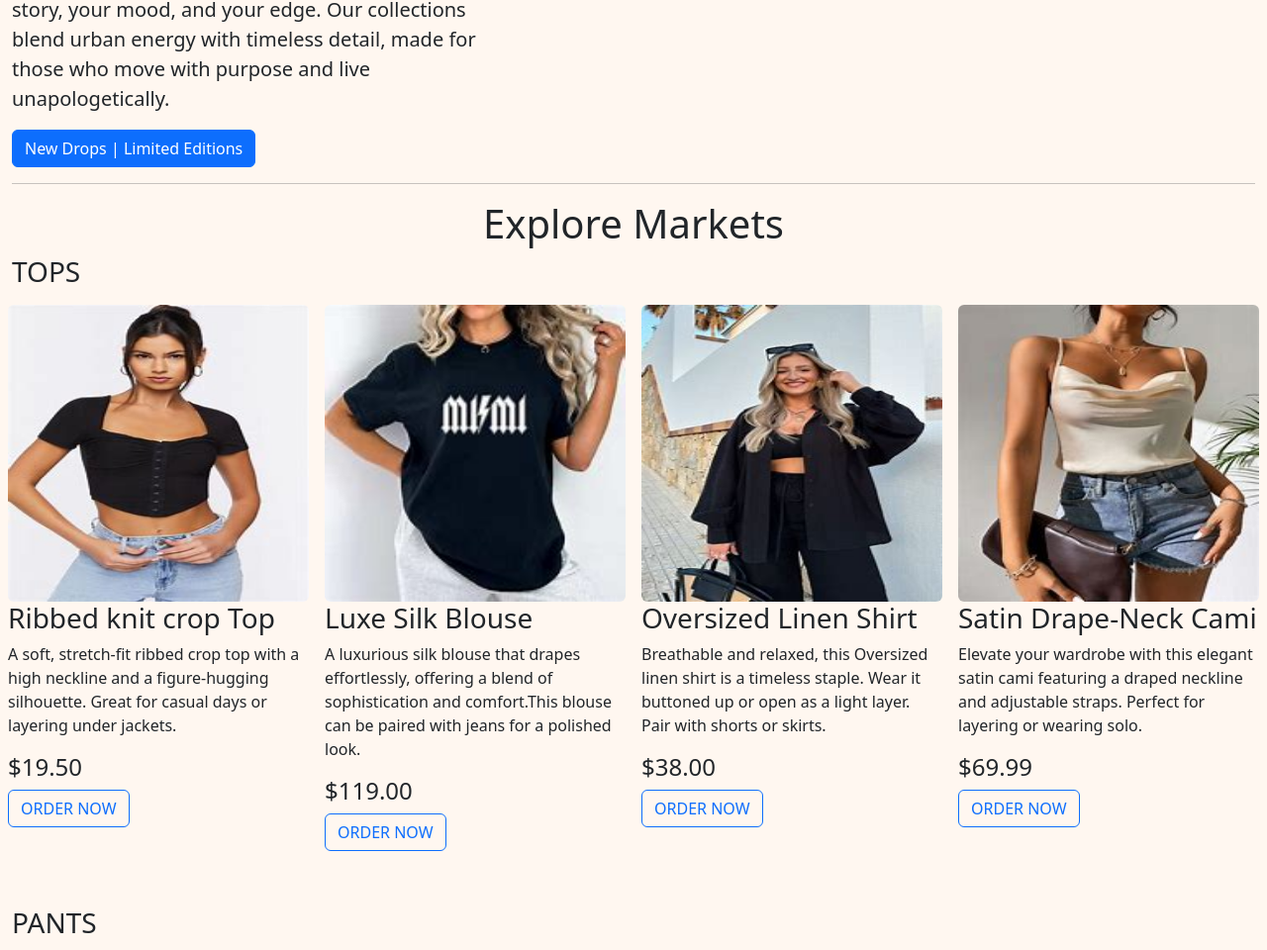
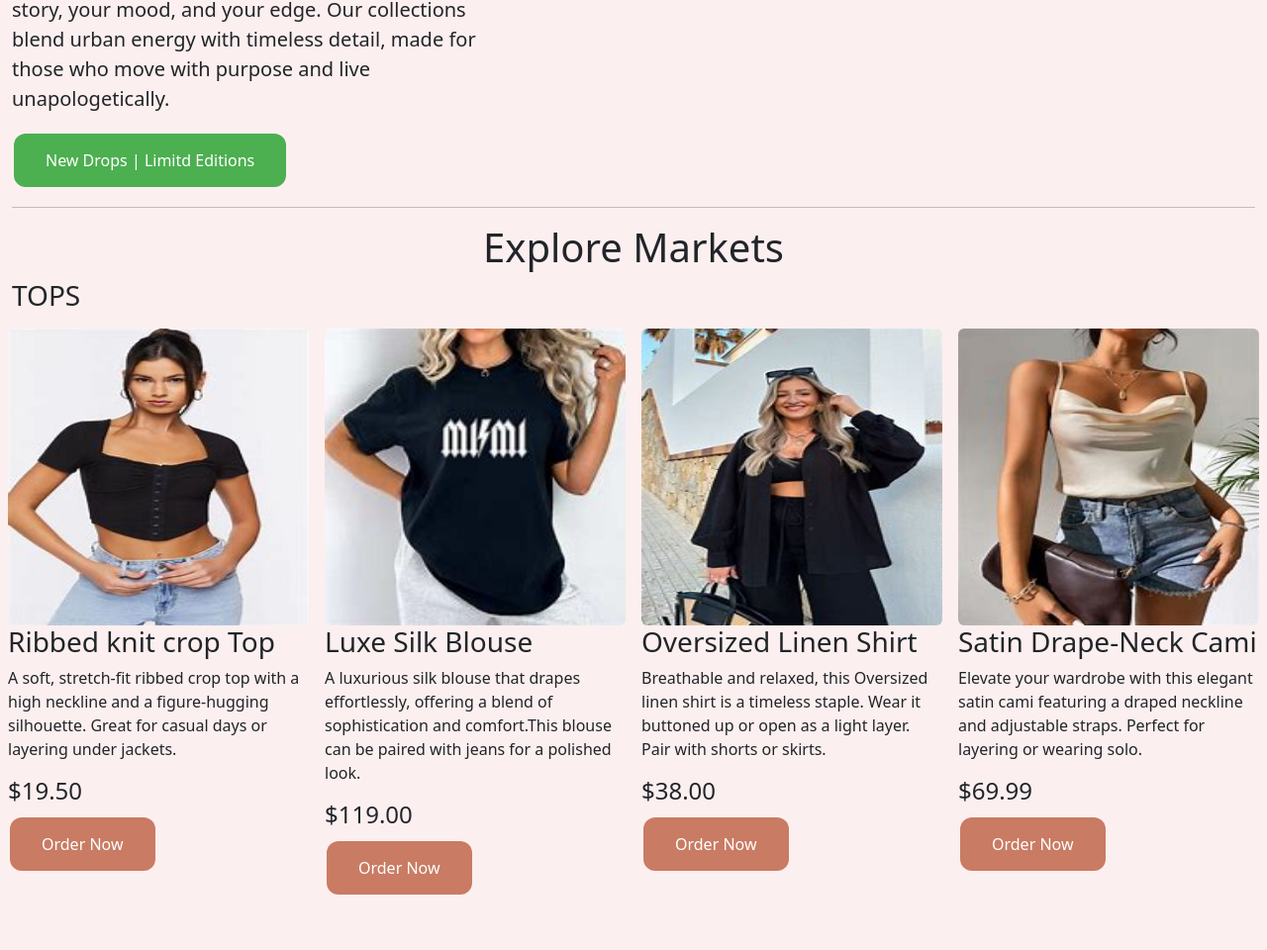
Before and after one commit to Bi-bah/Gesp-fashion, a plain HTML site: page index.html in a window 1280 px wide. Shown: the part 452-1412 px from the top of the page at 99% size. Drawn offline with nearby package versions, Linux system fonts and the light colour scheme.

Commit message:
Added new features / updated code

```diff
--- /dev/null
+++ b/css/style.css
@@ -0,0 +1,37 @@
+.button2{
+    background-color: #4CAF50;
+    border: none;
+    color: white;
+    padding: 15px 32px;
+    text-align: center;
+    text-decoration: none;
+    display: inline-block;
+    font-size: 16px;
+    margin: 4px 2px;
+    cursor: pointer;
+    border-radius: 12px;
+}
+.button2:hover {
+    background-color: #A65B43;
+}
+
+
+
+
+
+.button3{
+    background-color: #C97B63;
+    border: none;
+    color: white;
+    padding: 15px 32px;
+    text-align: center;
+    text-decoration: none;
+    display: inline-block;
+    font-size: 16px;
+    margin: 4px 2px;
+    cursor: pointer;
+    border-radius: 12px;
+}
+.button3:hover {
+    background-color: #A65B43;
+}
--- a/index.html
+++ b/index.html
@@ -4,11 +4,12 @@
     <meta charset="UTF-8">
     <meta name="viewport" content="width=device-width, initial-scale=1.0">
     <title>GESP-Fashion</title>
+    <link rel="stylesheet" href="css/style.css">
     <link rel="stylesheet" href="https://cdn.jsdelivr.net/npm/bootstrap-icons@1.11.3/font/bootstrap-icons.min.css">
     <link href="https://cdn.jsdelivr.net/npm/bootstrap@5.3.5/dist/css/bootstrap.min.css" rel="stylesheet" integrity="sha384-SgOJa3DmI69IUzQ2PVdRZhwQ+dy64/BUtbMJw1MZ8t5HZApcHrRKUc4W0kG879m7" crossorigin="anonymous">
 </head>
-<body style="background-color: #fff7f0;">
-    <nav class="navbar navbar-expand-sm bg-primary navbar-dark">
+<body style="background-color:#FCEFEF;">
+    <nav class="navbar navbar-expand-sm navbar-dark" style="background-color:#5C4D3D;">
         <div class="container-fluid">
           <a class="navbar-brand" href="#"> <img src="images/logo.png" alt="" height="35" width="35" class="rounded-circle">Bibah's Couture</a>
           <button class="navbar-toggler" type="button" data-bs-toggle="collapse" data-bs-target="#collapsibleNavbar">
@@ -29,18 +30,18 @@
           </div>
         </div>
       </nav>
-      <div class="container-fluid" style="background-color: #fff7f0;">
+      <div class="container-fluid" style="background-color: #FCEFEF;">
 
         <div class="row">
 
             <div class="col-md-5">
                 <h1 class="display-1">Where Style Meets Identity</h1>
                 <p class="lead">Step into a world where fashion isn't just worn—it's lived. At Bibah's Couture, we design bold, trend-forward pieces that empower you to express your story, your mood, and your edge. Our collections blend urban energy with timeless detail, made for those who move with purpose and live unapologetically.</p>
-                <a href="" class="btn btn-primary">New Drops | Limited Editions</a>
+                <a href="" class="button2">New Drops | Limitd Editions</a>
             </div>
 
             <div class="col-md-7">
-                <img src="images/banner.png" alt="" class="img-fluid">
+                <img src="images/Bibah.png" alt="" class="img-fluid">
             </div>
 
 
@@ -57,28 +58,28 @@
             <h3>Ribbed knit crop Top</h3>
             <p> A soft, stretch-fit ribbed crop top with a high neckline and a figure-hugging silhouette. Great for casual days or layering under jackets.</p>
             <h4> $19.50</h4>
-            <button class="btn btn-outline-primary">ORDER NOW</button>
+            <a href="" class="button3">Order Now</a>
         </div>
         <div class="col-md-3 p-2">
           <img src="images/top4.png" style="width: 400px; height: 300px;" alt="" class="img-fluid rounded">
             <h3> Luxe Silk Blouse</h3>
             <p>A luxurious silk blouse that drapes effortlessly, offering a blend of sophistication and comfort.This blouse can be paired with jeans for a polished look.</p>
             <h4> $119.00</h4>
-            <button class="btn btn-outline-primary">ORDER NOW</button>
+            <a href="" class="button3">Order Now</a>
           </div>
         <div class="col-md-3 p-2">
           <img src="images/top3.png" style="width: 400px; height: 300px;" alt="" class="img-fluid rounded">
             <h3> Oversized Linen Shirt</h3>
             <p>Breathable and relaxed, this Oversized linen shirt is a timeless staple. Wear it buttoned up or open as a light layer. Pair with shorts or skirts.</p>
             <h4> $38.00</h4>
-            <button class="btn btn-outline-primary">ORDER NOW</button>
+            <a href="" class="button3">Order Now</a>
           </div>
         <div class="col-md-3 p-2">
           <img src="images/top1.png" style="width: 400px; height: 300px;" alt="" class="img-fluid rounded">
             <h3> Satin Drape-Neck Cami</h3>
             <p>Elevate your wardrobe with this elegant satin cami featuring a draped neckline and adjustable straps. Perfect for layering or wearing solo.</p>
             <h4>$69.99</h4>
-            <button class="btn btn-outline-primary">ORDER NOW</button>
+            <a href="" class="button3">Order Now</a>
           </div>
     </div>
 
@@ -92,28 +93,28 @@
             <h3>High-Waist Wide-Leg Trousers</h3>
             <p> Tailored wide-leg trousers with pleats and a concealed zip. Dress them up for work or down for the weekend.</p>
             <h4>$48.50</h4>
-            <button class="btn btn-outline-primary">ORDER NOW</button>
+            <a href="" class="button3">Order Now</a>
         </div>
         <div class="col-md-3 p-2">
           <img src="images/pants2.png" style="width: 400px; height: 300px;" alt="" class="img-fluid rounded">
             <h3>Distressed Straight-Leg Jeans </h3>
             <p>Mid-wash denim jeans with ripped knees and a relaxed fit. A go-to for casual, edgy looks.</p>
             <h4>$44.00</h4>
-            <button class="btn btn-outline-primary">ORDER NOW</button>
+            <a href="" class="button3">Order Now</a>
           </div>
         <div class="col-md-3 p-2">
           <img src="images/pants4.png" style="width: 400px; height: 300px;" alt="" class="img-fluid rounded">
             <h3> Soft Lounge Joggers</h3>
             <p>Made from ultra-soft cotton blend, these joggers feature a drawstring waist and cuffed hems. Perfect for lounging or quick errands.</p>
             <h4>$29.99</h4>
-            <button class="btn btn-outline-primary">ORDER NOW</button>
+            <a href="" class="button3">Order Now</a>
           </div>
         <div class="col-md-3 p-2">
           <img src="images/pants3.png" style="width: 400px; height: 300px;" alt="" class="img-fluid rounded">
             <h3> Slim Fit Cargo Pants </h3>
             <p>Modern utility meets fashion with these high-rise cargo pants. Features deep side pockets and tapered ankles.</p>
             <h4> $39.95</h4>
-            <button class="btn btn-outline-primary">ORDER NOW</button>
+            <a href="" class="button3">Order Now</a>
           </div>
     </div>
 
@@ -127,28 +128,28 @@
             <h3>Chunky Sole Sneakers </h3>
             <p>Stylish and comfortable, these sneakers feature a cushioned sole and breathable fabric for all-day wear.</p>
             <h4>$64.00</h4>
-            <button class="btn btn-outline-primary">ORDER NOW</button>
+            <a href="" class="button3">Order Now</a>
         </div>
         <div class="col-md-3 p-2">
           <img src="images/shoes3.png" style="width: 400px; height: 300px;" alt="" class="img-fluid rounded">
             <h3> Pointed Toe Slingback Heels </h3>
             <p>A sleek, feminine heel with an adjustable strap and cushioned insole—ideal for office to evening transitions.</p>
             <h4> $52.00</h4>
-            <button class="btn btn-outline-primary">ORDER NOW</button>
+            <a href="" class="button3">Order Now</a>
           </div>
         <div class="col-md-3 p-2">
           <img src="images/shoes4.png" style="width: 400px; height: 300px;" alt="" class="img-fluid rounded">
             <h3> Lug Sole Ankle Boots </h3>
             <p>Add an edge to any outfit with these durable, lace-up ankle boots. Designed with a chunky sole and side zip closure.</p>
             <h4>$75.00</h4>
-            <button class="btn btn-outline-primary">ORDER NOW</button>
+            <a href="" class="button3">Order Now</a>
           </div>
         <div class="col-md-3 p-2">
           <img src="images/sneakers.png" style="width: 400px; height: 300px;" alt="" class="img-fluid rounded">
             <h3> Everyday Sneakers</h3>
             <p> Casual, comfortable, and versatile, these sneakers are crafted from breathable canvas with a durable rubber sole. Ideal for daily essential wear, they offer a clean, minimalistic design that pairs with almost any outfit.</p>
             <h4>$69.99</h4>
-            <button class="btn btn-outline-primary">ORDER NOW</button>
+            <a href="" class="button3">Order Now</a>
           </div>
     </div>
 
@@ -162,25 +163,25 @@
             <h3> Gold-Plated Layered Necklace Set</h3>
             <p>Three delicately layered gold chains with simple pendants for effortless accessorizing.</p>
             <h4>$22.75</h4>
-            <button class="btn btn-outline-primary">ORDER NOW</button>
+            <a href="" class="button3">Order Now</a>
         </div>
         <div class="col-md-3 p-2"><img src="images/blouse.png" style="width: 400px; height: 300px;" alt="" class="img-fluid rounded">
             <h3>Chunky Hoop Earrings</h3>
             <p>Bold, gold-toned hoops that elevate any outfit. Lightweight and hypoallergenic.</p>
             <h4>$18.50</h4>
-            <button class="btn btn-outline-primary">ORDER NOW</button>
+            <a href="" class="button3">Order Now</a>
           </div>
         <div class="col-md-3 p-2"><img src="images/suit.png" style="width: 400px; height: 300px;" alt="" class="img-fluid rounded">
             <h3> Pearl Accent Bracelet</h3>
             <p>A dainty gold chain bracelet with freshwater pearl details. Elegant and minimal.</p>
             <h4>$16.99</h4>
-            <button class="btn btn-outline-primary">ORDER NOW</button>
+            <a href="" class="button3">Order Now</a>
           </div>
         <div class="col-md-3 p-2"><img src="images/sneakers.png" style="width: 400px; height: 300px;" alt="" class="img-fluid rounded">
             <h3>Stackable Ring Set </h3>
             <p>Mix and match these five gold-tone rings featuring varied textures and tiny gemstones.</p>
             <h4>$20.00</h4>
-            <button class="btn btn-outline-primary">ORDER NOW</button>
+            <a href="" class="button3">Order Now</a>
           </div>
     </div>
 
@@ -189,12 +190,8 @@
 
 <!--newsletter section-->
 
-<section class="newsletter-signup" style="padding: 2rem; background-color: rgb(42, 42, 238);color: #fff7f0; text-align: center;">
+<section class="newsletter-signup" style="padding: 2rem; background-color:#5C4D3D;color: #fff7f0; text-align: center;">
    <h2>Stay in Style – Join Our Newsletter</h2>
-   <p>Be the first to know about new arrivals, exclusive drops, and style tips you’ll actually love.</p>
-   <p><strong>Enjoy 10% off your first order when you sign up!</strong></p>
-
-  <form style="margin-top: 1rem;">
     <input type="email" placeholder="Enter your email" required style="padding: 0.5rem; width: 250px; max-width: 80%;">
     <button type="submit" style="padding: 0.5rem 1rem; background-color: black; color: white; border: none;">Subscribe</button>
   </form>
@@ -265,7 +262,7 @@
 
    <!--Footer-->
 
-   <section class=" p-1 text-center text-light" style="background-color: rgb(42, 42, 238);">
+   <section class=" p-1 text-center text-light" style="background-color:#5C4D3D;">
     <h1 class="h6">copyright@2025</h1>
    </section>
 
```
Also changed, not shown: 2 other files.
